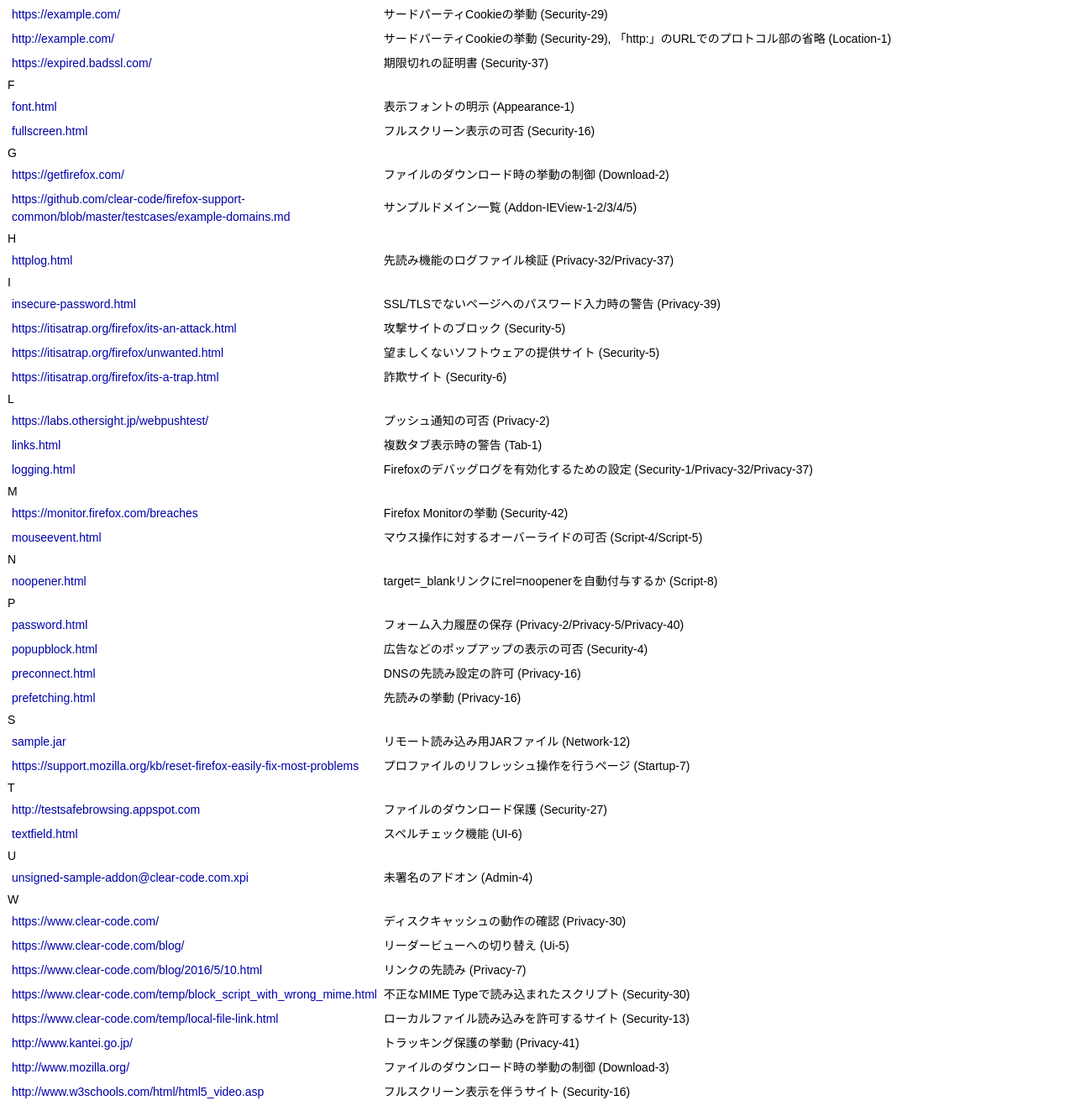
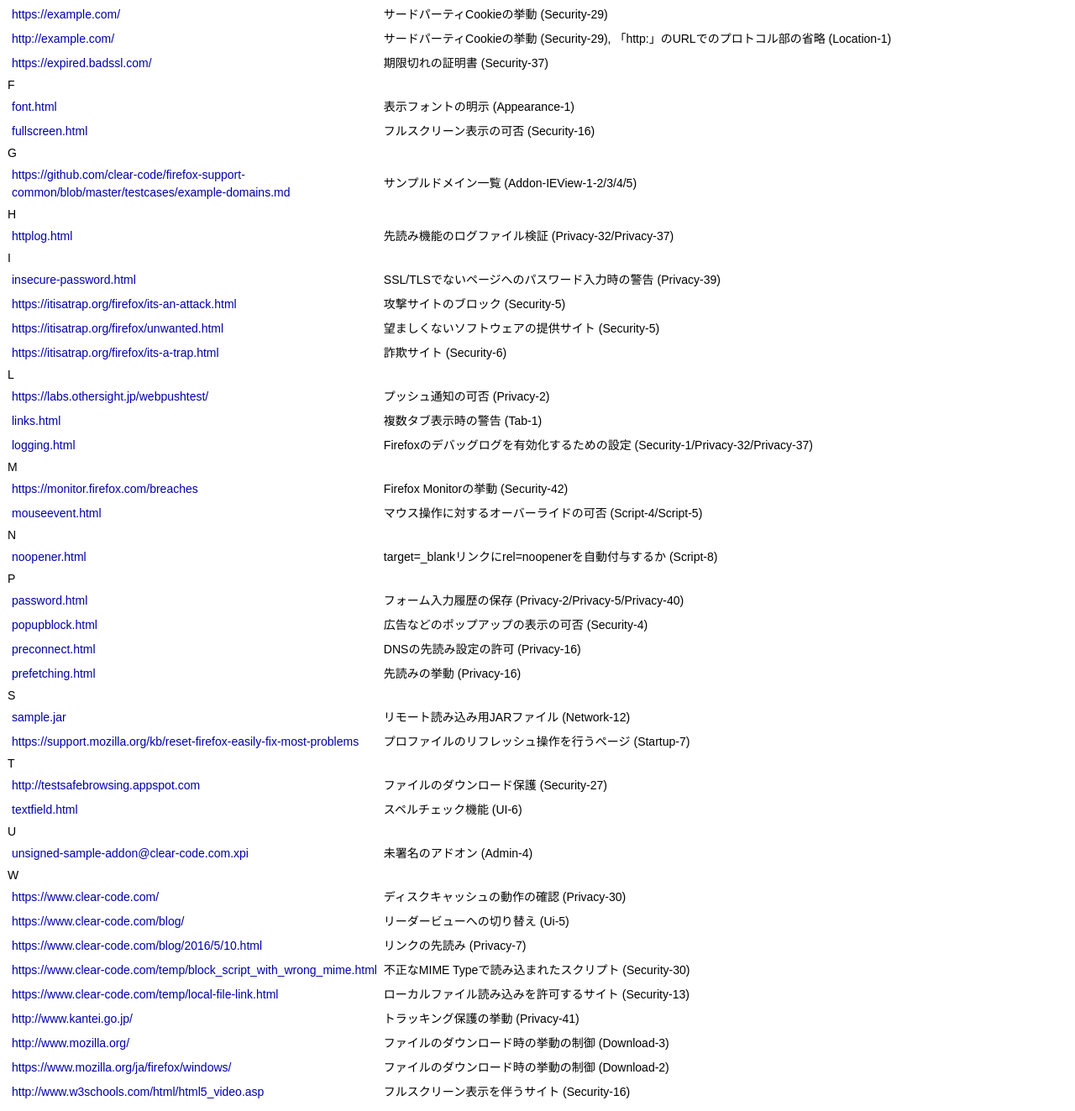
Before and after one commit to isabella232/firefox-support-common, a browser extension: page testcases/index.html in a window 1280 px wide. Shown: the part 514-1837 px from the top of the page at 84% size. Drawn offline with Linux system fonts and the light colour scheme.

Commit message:
Fix link to download page of Firefox

```diff
--- a/testcases/index.html
+++ b/testcases/index.html
@@ -102,10 +102,6 @@ a:visited {color:#00a;}
 </tr>
 
 <tr><th colspan="2">G</th></tr>
-<tr>
-  <th><a target='_blank' href="https://getfirefox.com/">https://getfirefox.com/</a></th>
-  <td>ファイルのダウンロード時の挙動の制御 (Download-2)</td>
-</tr>
 <tr>
   <th><a target='_blank' href="https://github.com/clear-code/firefox-support-common/blob/master/testcases/example-domains.md">https://github.com/clear-code/firefox-support-common/blob/master/testcases/example-domains.md</a></th>
   <td>サンプルドメイン一覧 (Addon-IEView-1-2/3/4/5)</td>
@@ -239,6 +235,10 @@ a:visited {color:#00a;}
   <td>ファイルのダウンロード時の挙動の制御 (Download-3)</td>
 </tr>
 <tr>
+  <th><a target='_blank' href="https://www.mozilla.org/ja/firefox/windows/">https://www.mozilla.org/ja/firefox/windows/</a></th>
+  <td>ファイルのダウンロード時の挙動の制御 (Download-2)</td>
+</tr>
+<tr>
   <th><a target='_blank' href="http://www.w3schools.com/html/html5_video.asp">http://www.w3schools.com/html/html5_video.asp</a></th>
   <td>フルスクリーン表示を伴うサイト (Security-16)</td>
 </tr>
```
Also changed, not shown: 1 other file.
